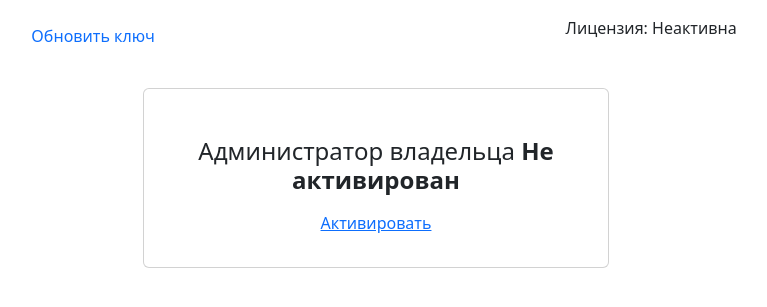
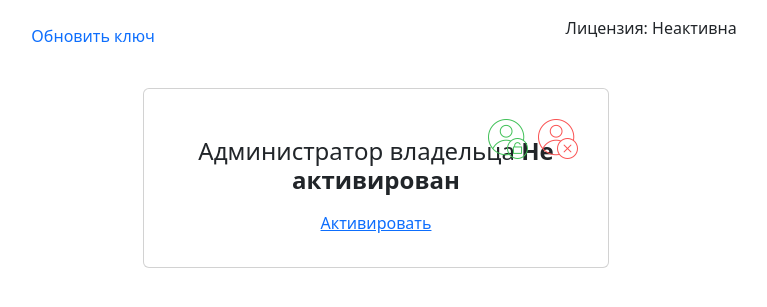
Before and after one commit to anelsamadulla/local_web, a Flask app: template general/templates/general/admins.html in a window 1280 px wide. Shown: the top 307 px of the page, without its empty margins (264-1031 px from the left). Run offline with Flask 3, Linux system fonts and the light colour scheme; tables that the repository leaves empty hold one stand-in row (values such as "Sample post"); the template is opened without the code that fills it: values that come from a table or form of the project are taken from there, most other values are stand-ins (such as "Sample title", 1, 10 or a date in 2020); some libraries are stand-ins or nearby versions.

Commit message:
UI for delete & deactivate admin

```diff
--- a/general/general.py
+++ b/general/general.py
@@ -207,9 +207,9 @@ def add_admin():
 @general_bp.route('/update_tenant_admin_cledentials/<string:user_id>/<string:enable>', methods=['GET'])
 def update_tenant_admin_credentials(user_id, enable):
     if request.method == 'GET':
-        enable = True if enable == 'true' else False
+        enable = True if enable == 'True' else False
         set_user_credentials_enabled(user_id, enable)
-        return redirect(url_for('general_bp.admins', page=1))
+        return redirect(url_for('general_bp.admins', page=1)+f'#{user_id}')
 
 
 @general_bp.route('/delete_tenant_admin/<string:user_id>', methods=['GET'])
--- a/general/templates/general/admins.html
+++ b/general/templates/general/admins.html
@@ -4,7 +4,22 @@
     <div class="container column">
         {% for tenant_admin in admins %}
             <div class="container">
-                <form action="{{ url_for('general_bp.post_admin') }}" method="POST" class="form tenant-admin card">
+                <form action="{{ url_for('general_bp.post_admin') }}" method="POST" id="{{ tenant_admin.id.id }}" class="form tenant-admin card">
+                    <div class="admin_icons flex flex-row">
+                        {% if tenant_admin.additional_info.userCredentialsEnabled %}
+                            <a href="{{ url_for('general_bp.update_tenant_admin_credentials', user_id=tenant_admin.id.id, enable=false) }}">
+                                <img style="width: 50px; height: 50px;" src="{{ url_for('static', filename='img/suspend.png') }}" alt="Деактивировать">
+                            </a>
+                        {% else %}
+                            <a href="{{ url_for('general_bp.update_tenant_admin_credentials', user_id=tenant_admin.id.id, enable=true) }}">
+                                <img style="width: 50px; height: 50px;" src="{{ url_for('static', filename='img/activate.png') }}" alt="Активировать">
+                            </a>
+                        {% endif %}
+                        <a href="{{ url_for('general_bp.delete_tenant_admin', user_id=tenant_admin.id.id) }}">
+                            <img style="width: 50px; height: 50px;" src="{{ url_for('static', filename='img/delete.png') }}" alt="Удалить">
+                        </a>
+
+                    </div>
                     <h4>Администратор владельца{% if tenant_admin.activation_url %}<b> Не активирован</b>{% endif %}</h4>
                     {% if tenant_admin.activation_url %}
                         <a class="activation-link center" href="{{ tenant_admin.activation_url }}" target="_blank">Активировать</a>
--- a/service/tb/tenant.py
+++ b/service/tb/tenant.py
@@ -45,6 +45,9 @@ def get_tenant_admins_by_tenant_id(tenant_id, page, page_size=999):
 
             admins = rest_client.get_tenant_admins(tenant_id=tenant_id, page_size=page_size, page=page)
 
+            for admin in admins.data:
+                print(admin, '\n\n')
+
             return (admins.data, admins.total_pages, admins.has_next)
 
         except ApiException as e:
--- a/static/styles.css
+++ b/static/styles.css
@@ -127,3 +127,9 @@ form .form-inputs .fit-width {
     gap: 5px;
     align-items: center;
 }
+
+.admin_icons {
+    position: absolute;
+    top: 25px;
+    right: 25px;
+}
```
Also changed, not shown: static/img/activate.png (added), static/img/add_admin.png, static/img/delete.png (added), static/img/profile.png, static/img/suspend.png (added).
